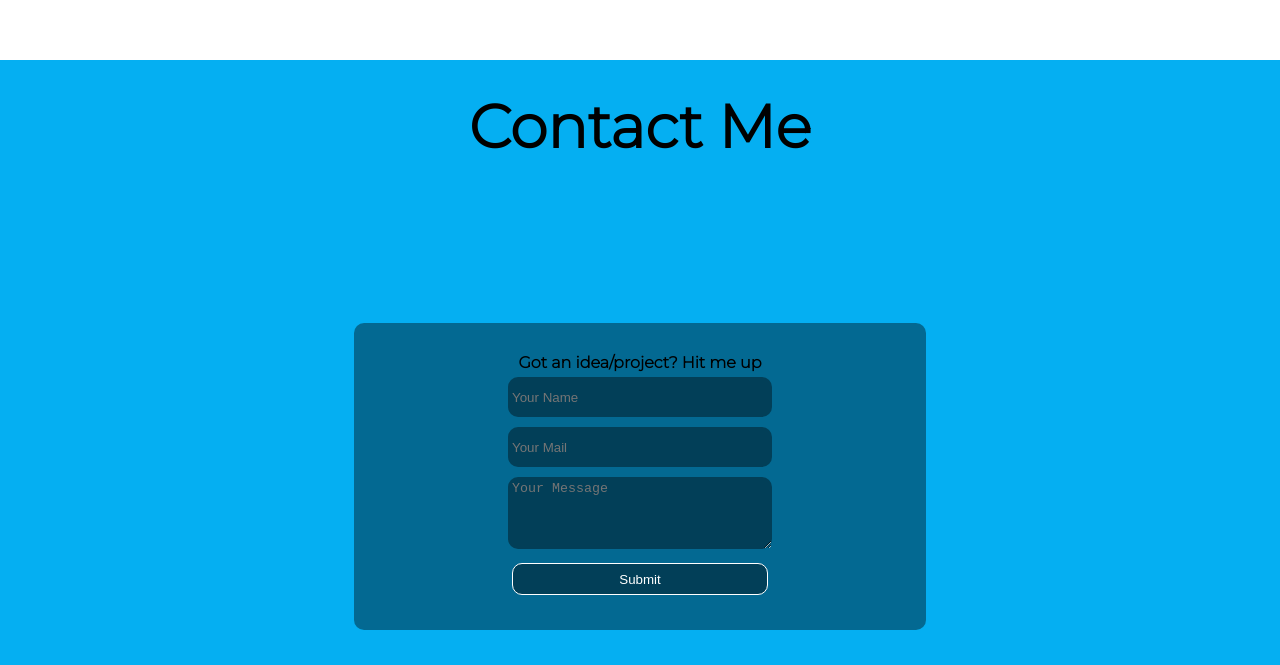
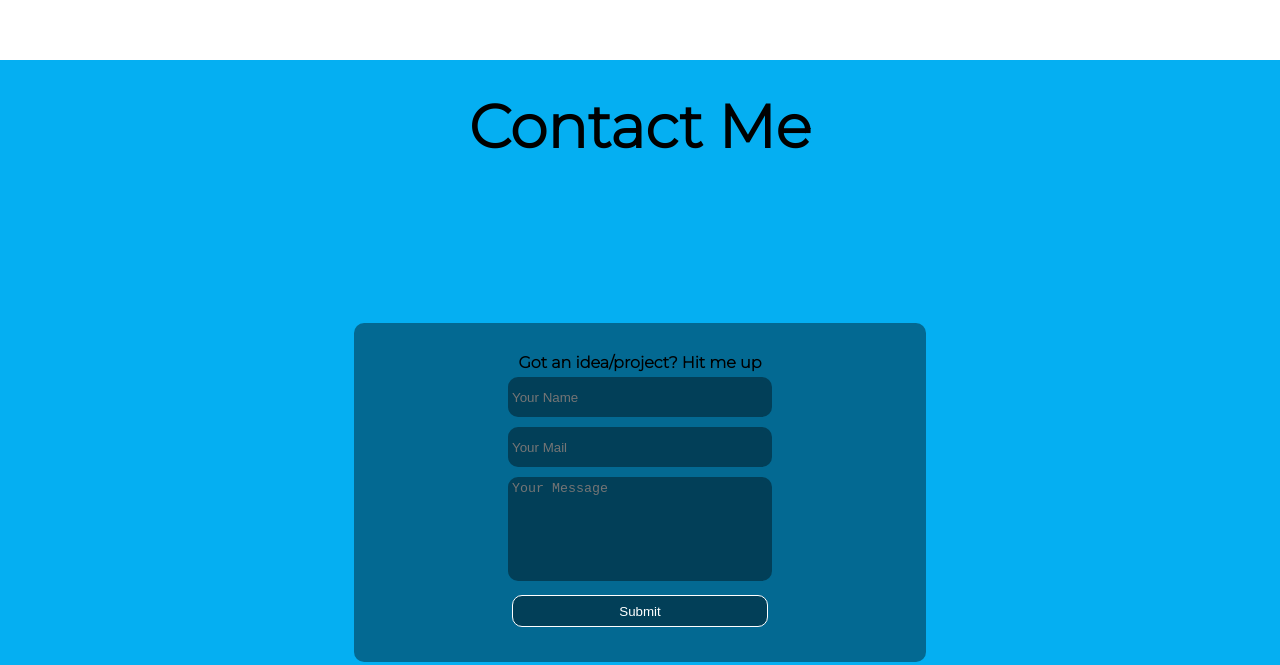
Before and after one commit to krakenftw/PersonalPortfolio, a plain HTML site: page index.html in a window 1280 px wide. Shown: the part 1540-2205 px from the top of the page. Drawn offline with Linux system fonts and the light colour scheme; some packages are replaced by stand-ins of ours; a script that the page names is missing; files whose address does not match are found by name.

Commit message:
Update style.css

```diff
--- a/assests/style.css
+++ b/assests/style.css
@@ -185,7 +185,8 @@ nav a:hover::after{
     padding: 4px;
 }
 .contactform textarea{
-    height: 8vh;
+   height: 12vh;
+    resize: none;
 
 }
 .contactform .button{
```
